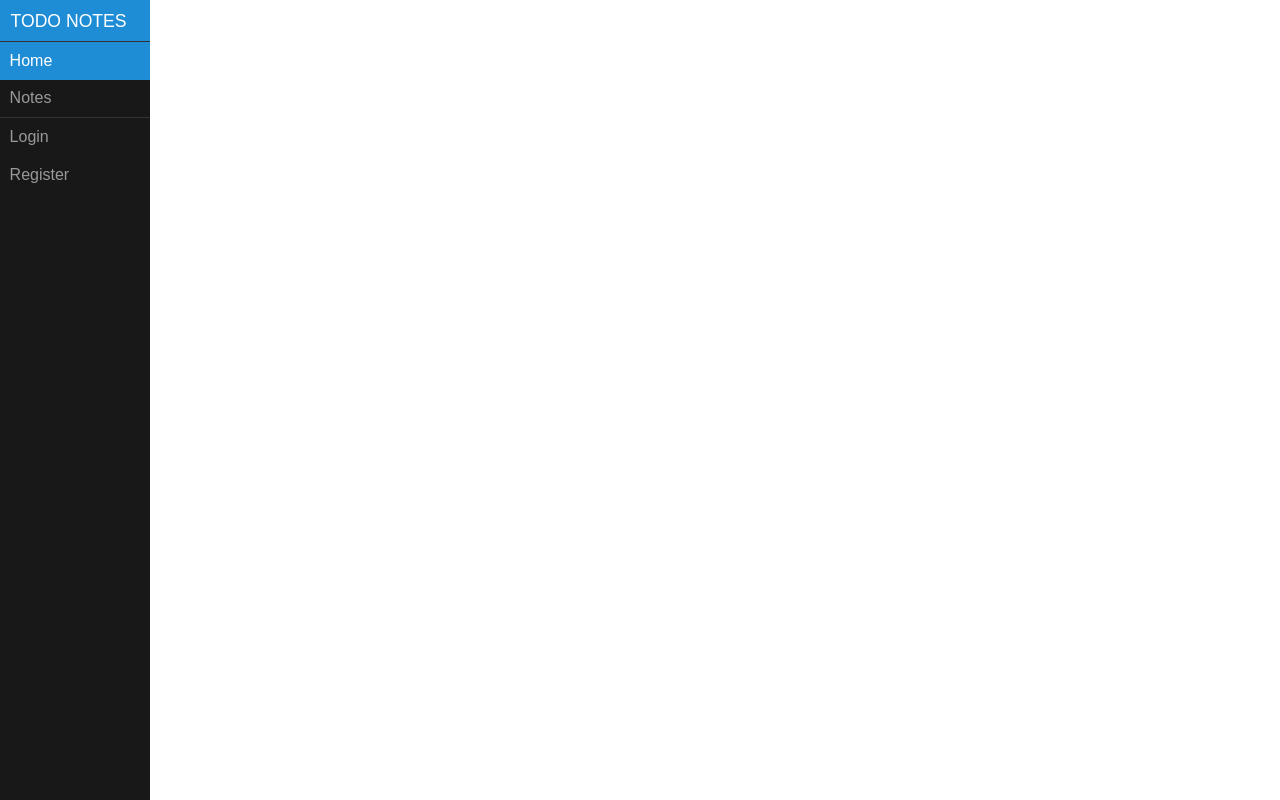
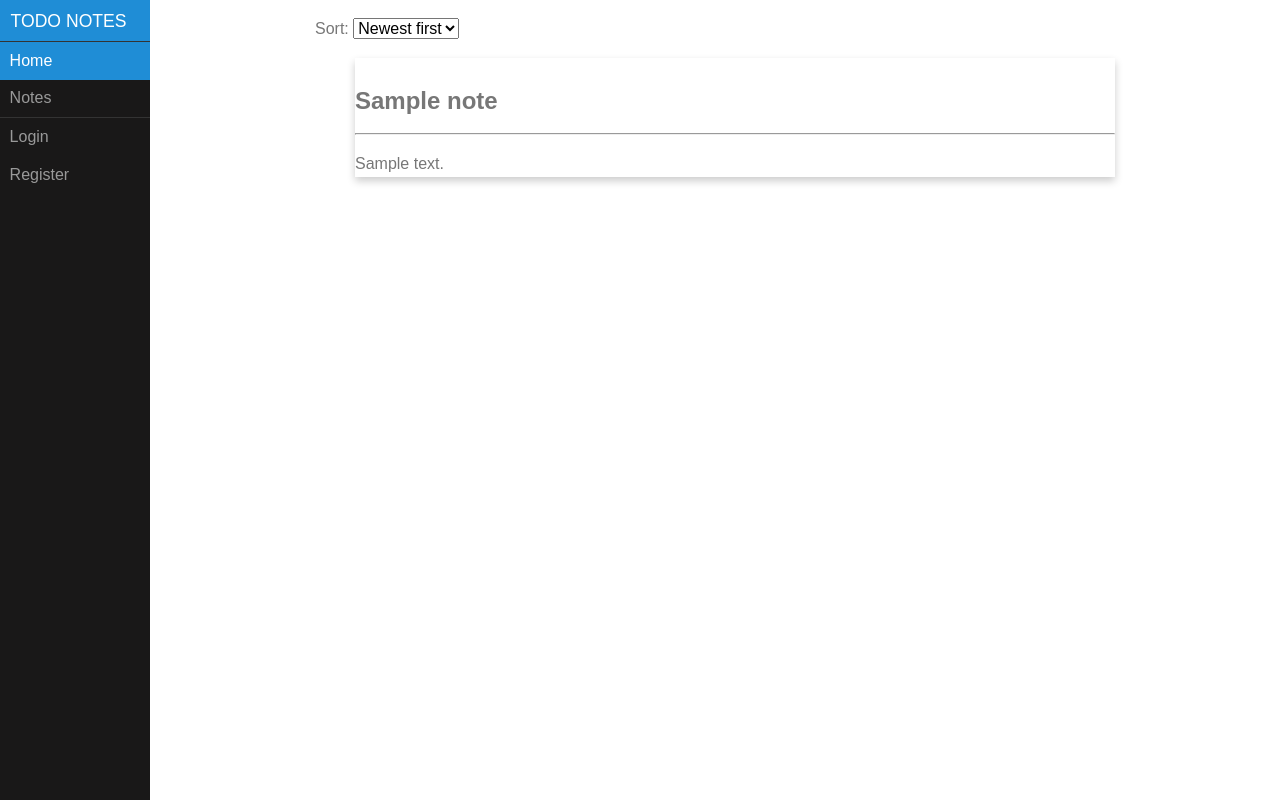
Before and after one commit to Mozzo1000/todo_notes, a Flask app: page /notes in a window 1280 px wide. Run offline with Flask 2, Linux system fonts and the light colour scheme; tables that the repository leaves empty hold one stand-in row (values such as "Sample post"); some libraries are stand-ins or nearby versions.

Commit message:
Add pagnation and sort of task list

```diff
--- a/app/config.py
+++ b/app/config.py
@@ -8,3 +8,4 @@
                              'sqlite:///' + os.path.join(basedir, 'app.db')
     SQLALCHEMY_TRACK_MODIFICATIONS = False
     SECRET_KEY = os.environ.get('TODO_NOTE_SECRET_KEY') or 'random_secret_key_here_please'
+    NOTES_PER_PAGE = 5
--- a/app/routes.py
+++ b/app/routes.py
@@ -1,7 +1,7 @@
 from app import app, db
 from app.models import User, Notes
 from app.forms import LoginForm, RegisterForm, CreateNoteForm, EditNoteForm, DeleteNoteForm
-from flask import render_template, redirect, url_for, flash
+from flask import render_template, redirect, url_for, flash, request
 from flask_login import current_user, login_user, logout_user
 
 
@@ -54,8 +54,24 @@
 
 @app.route('/notes', methods=['GET'])
 def notes():
-    notes = Notes.query.filter_by(owner_id=current_user.get_id()).all()
-    return render_template('notes.html', title="Notes", notes=notes)
+    page = request.args.get('page', 1, type=int)
+    sort = request.args.get('sort', 'new', type=str)
+
+    if sort == 'new':
+        notes = Notes.query.order_by(Notes.created_at.desc()).paginate(
+            page, app.config['NOTES_PER_PAGE'], False)
+    elif sort == 'old':
+        notes = Notes.query.order_by(Notes.created_at.asc()).paginate(
+            page, app.config['NOTES_PER_PAGE'], False)
+
+    next_url = url_for('notes', page=notes.next_num) \
+        if notes.has_next else None
+    prev_url = url_for('notes', page=notes.prev_num) \
+        if notes.has_prev else None
+
+    return render_template('notes.html', title="Notes",
+                           notes=notes.items, next_url=next_url, prev_url=prev_url,
+                           request=request)
 
 
 @app.route('/notes/<id>', methods=['GET', 'POST'])
--- a/app/templates/notes.html
+++ b/app/templates/notes.html
@@ -1,6 +1,10 @@
 {% extends 'base.html' %}
 
 {% block content %}
+    <p>Sort: <select onchange ="if (this.value)window.location.href=this.value">
+        <option value="/notes?sort=new">Newest first<option>
+        <option value="/notes?sort=old">Oldest first<option>
+    </select></p>
     <ul>
         {% for note in notes %}
             <a href="/notes/{{ note.id }}">
@@ -12,4 +16,10 @@
             </a>
         {% endfor %}
     </ul>
+    {% if prev_url %}
+        <a href="{{prev_url }}">Next</a>
+    {% endif %}
+    {% if next_url %}
+        <a href="{{next_url }}">Previous</a>
+    {% endif %}
 {% endblock %}
```
